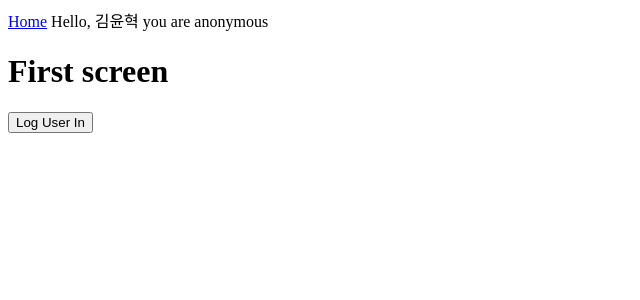
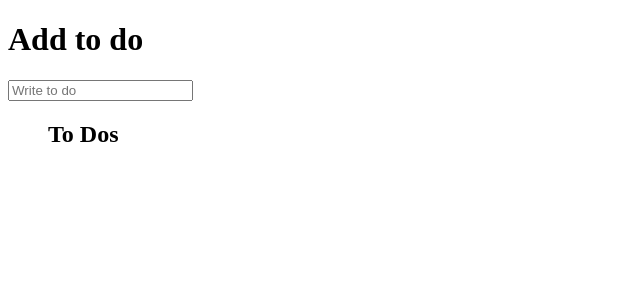
Before and after one commit to kyhyeok/redoocks, a React (Create React App) app: page / in a window 1280 px wide. Shown: the top 300 px of the page, without its empty margins (0-640 px from the left). Built offline with nearby package versions, Linux system fonts and the light colour scheme.

Commit message:
Adding To Dos

```diff
--- a/src/App.js
+++ b/src/App.js
@@ -1,12 +1,52 @@
-import React from "react";
-import UserContextProvider from "./Context";
-import Screen from "./Screen";
+import React, { useReducer, useState } from "react";
+
+const initialState = {
+  toDos: []
+};
+
+const ADD = "add";
+
+const reducer = (state, action) => {
+  switch (action.type) {
+    case ADD:
+      return { toDos: [...state.toDos, { text: action.payload }] };
+    default:
+      return;
+  }
+};
 
 function App() {
+  const [state, dispatch] = useReducer(reducer, initialState);
+  const [newToDo, setNewToDo] = useState("");
+  const onSubmit = (event) => {
+    event.preventDefault();
+    dispatch({ type: ADD, payload: newToDo });
+  };
+
+  const onChange = (event) => {
+    const {
+      target: { value }
+    } = event;
+    setNewToDo(value);
+  };
   return (
-    <UserContextProvider>
-      <Screen />
-    </UserContextProvider>
+    <>
+      <h1>Add to do</h1>
+      <form onSubmit={onSubmit}>
+        <input
+          type="text"
+          placeholder="Write to do"
+          value={newToDo}
+          onChange={onChange}
+        />
+      </form>
+      <ul>
+        <h2>To Dos</h2>
+        {state.toDos.map((toDo, index) => (
+          <li key={index}>{toDo.text}</li>
+        ))}
+      </ul>
+    </>
   );
 }
 
--- a/src/Context.js
+++ b/src/Context.js
@@ -1,25 +1,32 @@
 import React, { useContext, useState } from "react";
 
-const UserContext = React.createContext();
+const LangContext = React.createContext();
 
-const UserContextProvider = ({ children }) => {
-  const [user, setUser] = useState({ name: "김윤혁", loggedIn: false });
-  const logUserIn = () => setUser({ ...user, loggedIn: true });
+const Lang = ({ defaultLang, children, translations }) => {
+  const [lang, setLang] = useState(defaultLang);
+  const hyperTranslate = (text) => {
+    if (lang === defaultLang) {
+      return text;
+    } else {
+      return translations[lang][text];
+    }
+  };
+
   return (
-    <UserContext.Provider value={{ user, fn: { logUserIn } }}>
+    <LangContext.Provider value={{ setLang, t: hyperTranslate }}>
       {children}
-    </UserContext.Provider>
+    </LangContext.Provider>
   );
 };
 
-export const useUser = () => {
-  const { user } = useContext(UserContext);
-  return user;
+export const useSetLang = () => {
+  const { setLang } = useContext(LangContext);
+  return setLang;
 };
 
-export const useFns = () => {
-  const { fn } = useContext(UserContext);
-  return fn;
+export const useT = () => {
+  const { t } = useContext(LangContext);
+  return t;
 };
 
-export default UserContextProvider;
+export default Lang;
--- a/src/Header.js
+++ /dev/null
@@ -1,14 +0,0 @@
-import React from "react";
-import { useUser } from "./Context";
-
-const Header = () => {
-  const { name, loggedIn } = useUser();
-  return (
-    <header>
-      <a href="#">Home</a> Hello, {name} you are{" "}
-      {loggedIn ? "logged In" : "anonymous"}
-    </header>
-  );
-};
-
-export default Header;
--- a/src/Screen.js
+++ b/src/Screen.js
@@ -1,15 +1,14 @@
 import React from "react";
-import { useFns } from "./Context";
-import Header from "./Header";
+import { useSetLang, useT } from "./context";
 
 const Screen = () => {
-  const { logUserIn } = useFns();
+  const setLang = useSetLang();
+  const t = useT();
   return (
-    <div>
-      <Header />
-      <h1>First screen</h1>
-      <button onClick={logUserIn}>Log User In</button>
-    </div>
+    <>
+      <h1>{t("Hello!")}</h1>
+      <button onClick={() => setLang("kr")}>{t("Translate")}</button>
+    </>
   );
 };
 
```
Also changed, not shown: src/translations.js (added, +10 -0 lines).
